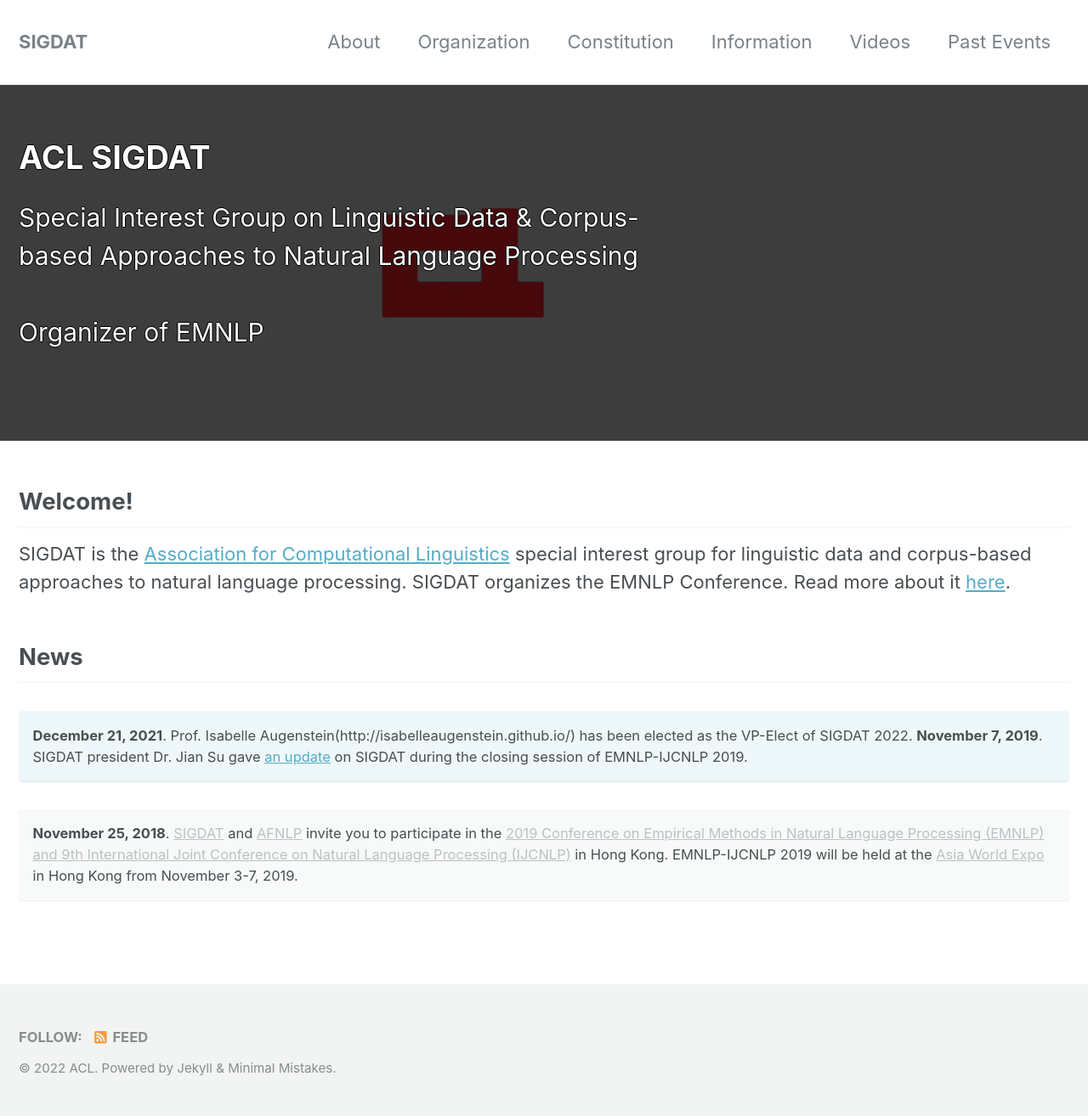
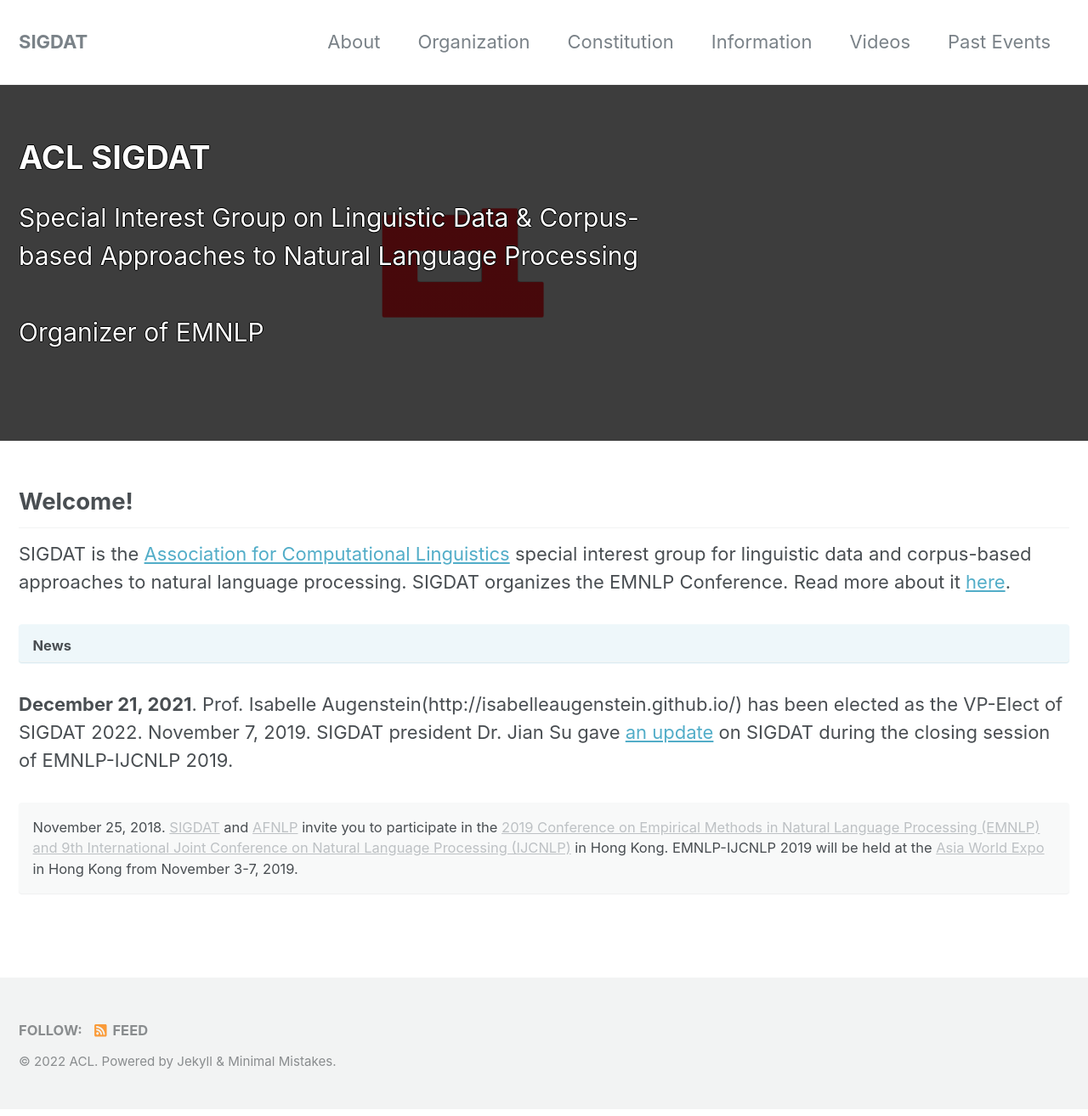
Before and after one commit to sigdat-org/sigdat, a Jekyll site: the page built from _pages/home.md, in a window 1280 px wide. Shown: the whole page at 85% size. Built offline with Jekyll 4.4.1, drawn with Linux system fonts in a browser that asks for light colours; nearby versions of some CDN libraries.

```diff
--- a/_pages/home.md
+++ b/_pages/home.md
@@ -12,10 +12,11 @@ excerpt: "Special Interest Group on Linguistic Data &amp; Corpus-based Approache
 SIGDAT is the [Association for Computational Linguistics](https://aclweb.org) special interest group for linguistic data and corpus-based approaches to natural language processing. SIGDAT organizes the EMNLP Conference. Read more about it [here](/about).
 
 <h2>News</h2>
-**December 21, 2021**. Prof. Isabelle Augenstein(http://isabelleaugenstein.github.io/) has been elected as the VP-Elect of SIGDAT 2022.
-**November 7, 2019**. SIGDAT president Dr. Jian Su gave [an update](/assets/documents/SIGDAT-2019-update.pdf) on SIGDAT during the closing session of EMNLP-IJCNLP 2019.
 {: .notice--info}
 
-**November 25, 2018**.
+**December 21, 2021**. Prof. Isabelle Augenstein(http://isabelleaugenstein.github.io/) has been elected as the VP-Elect of SIGDAT 2022.
+November 7, 2019. SIGDAT president Dr. Jian Su gave [an update](/assets/documents/SIGDAT-2019-update.pdf) on SIGDAT during the closing session of EMNLP-IJCNLP 2019.
+
+November 25, 2018.
 [SIGDAT](https://sigdat.org/) and [AFNLP](http://www.afnlp.org/wp/) invite you to participate in the [2019 Conference on Empirical Methods in Natural Language Processing (EMNLP) and 9th International Joint Conference on Natural Language Processing (IJCNLP)](https://www.emnlp-ijcnlp2019.org) in Hong Kong. EMNLP-IJCNLP 2019 will be held at the [Asia World Expo](https://www.asiaworld-expo.com/) in Hong Kong from November 3-7, 2019.
 {: .notice}
```
